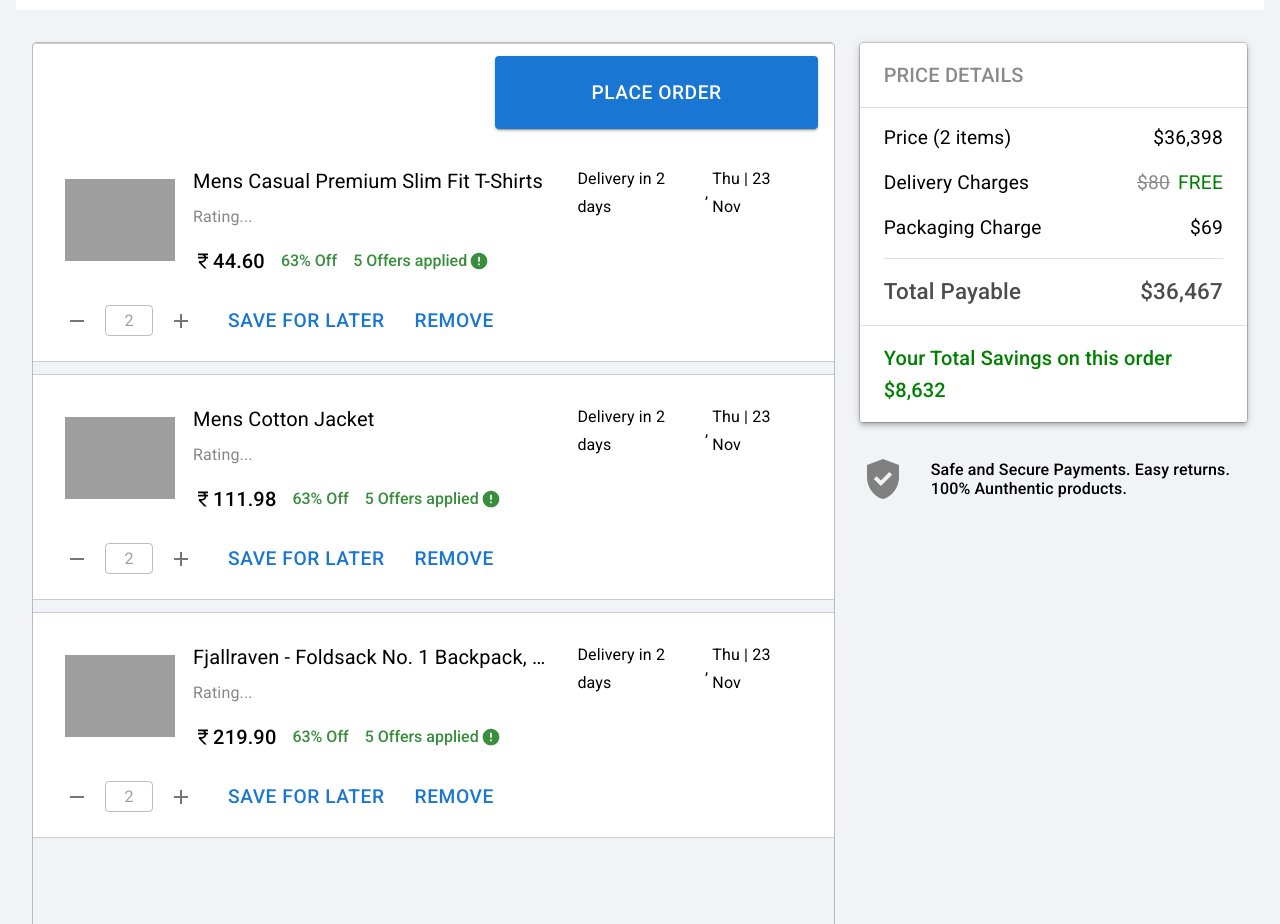
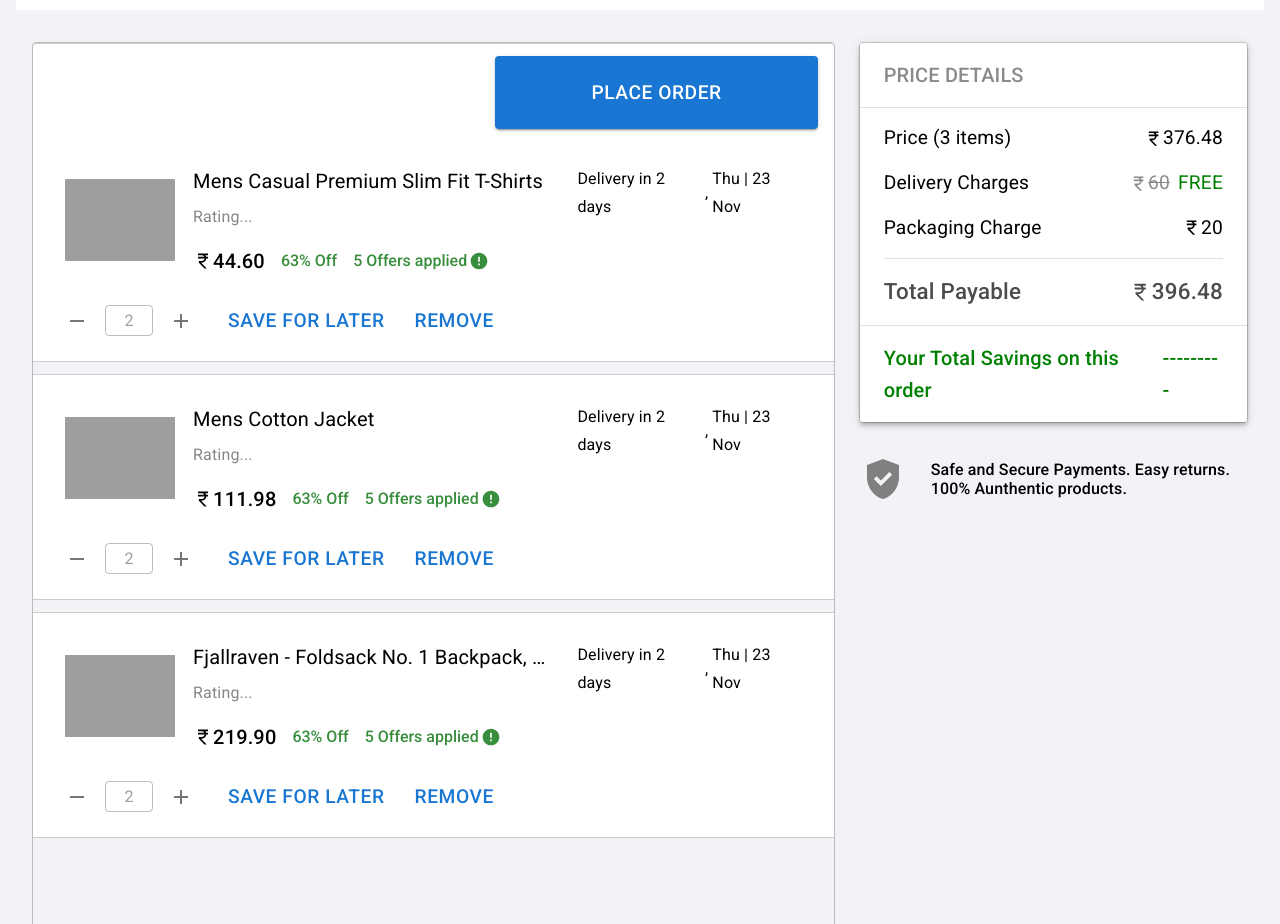
Before and after one commit to radheyjhorar/ReactApps, a React (Create React App) app: page / in a window 1280 px wide. Shown: the part 2020-2944 px from the top of the page. Built offline with nearby package versions, Linux system fonts and the light colour scheme; grey boxes are pictures that could not be loaded.

Commit message:
cart page priceDetails

```diff
--- a/src/components/cart/Cart.js
+++ b/src/components/cart/Cart.js
@@ -118,7 +118,7 @@ const Cart = () => {
                 borderRadius: 1,
               }}
             >
-              <PriceDetails />
+              <PriceDetails item={cart} />
             </Box>
             <Box mt={2}>
               <Box display={"flex"} alignItems={"center"} py={2}>
--- a/src/components/cart/PriceDetails.js
+++ b/src/components/cart/PriceDetails.js
@@ -1,103 +1,109 @@
-import React from 'react';
+import React, { useState } from "react";
 import { Typography, Box, Divider } from "@mui/material";
+import CurrencyRupeeIcon from "@mui/icons-material/CurrencyRupee";
 
-const PriceDetails = () => {
+const PriceDetails = ({ item }) => {
+  const totalItem = item.length;
+
+  let productsTotalPrice = 0;
+  let prices = item.map(({ price, quantity }) => price.toFixed(2) * quantity);
+  prices.forEach((e) => (productsTotalPrice += e));
+
+  const deliveryCharges = 60;
+  const packagingCharge = 20;
+  const deliveryChargesApplyOrNot = productsTotalPrice >= 200 ? true : false;
+
+  const cartTotalPrice = deliveryChargesApplyOrNot
+    ? productsTotalPrice + packagingCharge
+    : productsTotalPrice + deliveryCharges + packagingCharge;
+
+  console.log(cartTotalPrice);
+
   return (
     <div>
-      <Box boxShadow={4} >
-        <Box py={2} px={3}  >
+      <Box boxShadow={4}>
+        <Box py={2} px={3}>
           <Typography
-              textTransform={'uppercase'}
-              color={'#8a8a8a'}
+            textTransform={"uppercase"}
+            color={"#8a8a8a"}
             variant="h6"
-              component={'div'}
+            component={"div"}
           >
             Price details
           </Typography>
         </Box>
-        <Divider/>
+        <Divider />
         <Box py={2} px={3}>
-          <Box display={'flex'} pb={2}>
-            <Typography
-              fontSize={'1.2rem'}
-            >
-              Price (2 items)
+          <Box display={"flex"} pb={2}>
+            <Typography fontSize={"1.2rem"}>
+              Price ({totalItem} {totalItem <= 1 ? "item" : "items"})
             </Typography>
-            <Typography
-              ml={'auto'}
-              fontSize={'1.2rem'}
-            >
-              $36,398
+            <Typography ml={"auto"} fontSize={"1.2rem"} display={'flex'} alignItems={'center'}>
+              <CurrencyRupeeIcon fontSize="inherit"/>{productsTotalPrice}
             </Typography>
           </Box>
 
-          <Box display={'flex'} pb={2}>
-            <Typography
-              fontSize={'1.2rem'}
-            >
-              Delivery Charges
+          <Box display={"flex"} pb={2}>
+            <Typography fontSize={"1.2rem"}>Delivery Charges</Typography>
+            <Typography display={"flex"} ml={"auto"} fontSize={"1.2rem"}>
+              {deliveryChargesApplyOrNot ? (
+                <Box display={"flex"}>
+                  <del style={{ color: "#8a8a8a", display: 'flex', alignItems: 'center' }}>
+                    <CurrencyRupeeIcon fontSize="inherit"/>{deliveryCharges}
+                  </del>
+                  <Typography ml={1} color={"green"} fontSize={"1.2rem"}>
+                    FREE
                   </Typography>
-            <Typography
-              display={'flex'}
-              ml={'auto'}
-              fontSize={'1.2rem'}
-            >
-              <del style={{color:"#8a8a8a"}}>$80</del>
-              <Typography ml={1} color={'green'} fontSize={'1.2rem'}> FREE</Typography>
+                </Box>
+              ) : (
+                deliveryCharges
+              )}
             </Typography>
           </Box>
 
-          <Box display={'flex'} pb={2}>
-            <Typography
-              fontSize={'1.2rem'}
-            >
-              Packaging Charge
-            </Typography>
-            <Typography
-              ml={'auto'}
-              fontSize={'1.2rem'}
-            >
-              $69
+          <Box display={"flex"} pb={2}>
+            <Typography fontSize={"1.2rem"}>Packaging Charge</Typography>
+            <Typography ml={"auto"} fontSize={"1.2rem"} display={'flex'} alignItems={'center'}>
+            <CurrencyRupeeIcon fontSize="inherit"/>{packagingCharge}
             </Typography>
           </Box>
 
-          <Divider/>
+          <Divider />
 
-          <Box display={'flex'} pt={2}>
+          <Box display={"flex"} pt={2}>
             <Typography
-              fontSize={'1.4rem'}
-              fontWeight={'500'}
-              component={'div'}
-              color={'#4c4c4c'}
+              fontSize={"1.4rem"}
+              fontWeight={"500"}
+              component={"div"}
+              color={"#4c4c4c"}
             >
               Total Payable
             </Typography>
             <Typography
-              ml={'auto'}
-              fontSize={'1.4rem'}
-              fontWeight={'500'}
-              component={'div'}
-              color={'#4c4c4c'}
+              ml={"auto"}
+              fontSize={"1.4rem"}
+              fontWeight={"500"}
+              component={"div"}
+              color={"#4c4c4c"}
+              display={'flex'}
+              alignItems={'center'}
             >
-              $36,467
+              <CurrencyRupeeIcon fontSize="inherit"/>{cartTotalPrice}
             </Typography>
           </Box>
         </Box>
 
-        <Divider/>
+        <Divider />
 
-        <Box py={2} px={3}>
-          <Typography
-              variant="h6"
-              component={'div'}
-              color={'green'}
-            >
-              Your Total Savings on this order $8,632
+        <Box py={2} px={3} display={"flex"} color={"green"}>
+          <Typography variant="h6">Your Total Savings on this order</Typography>
+          <Typography variant="h6" ml={"auto"}>
+            ---------
           </Typography>
         </Box>
       </Box>
     </div>
-  )
-}
+  );
+};
 
-export default PriceDetails
+export default PriceDetails;
```
Lines whose indentation alone changed are shown as unchanged.
